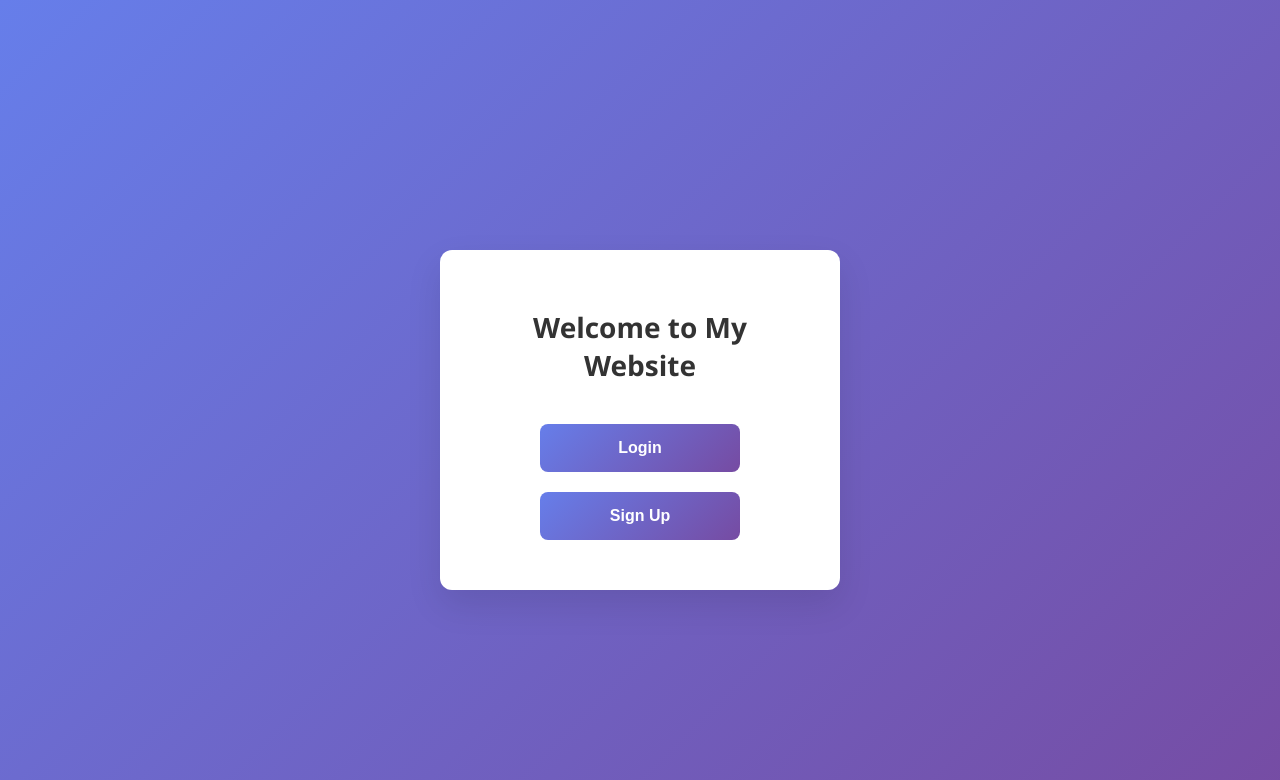
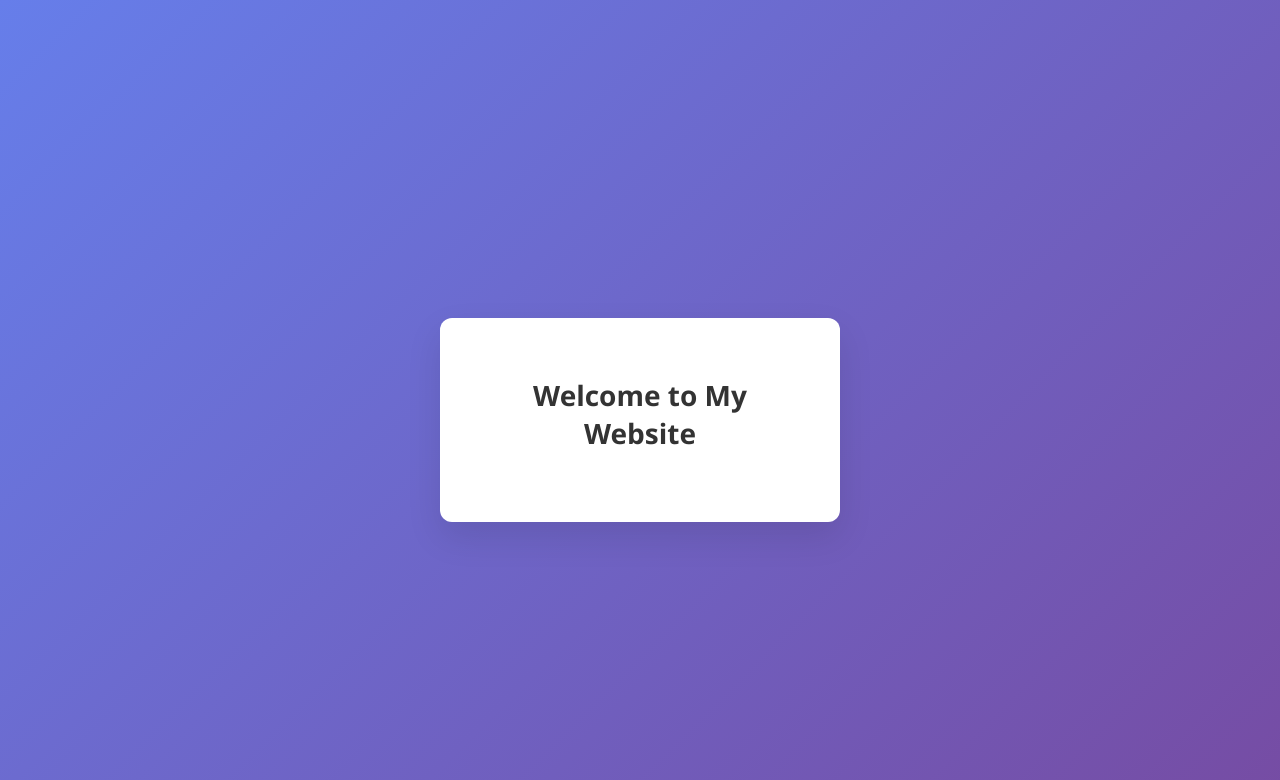
Before and after one commit to mehulpatill/flask, a Flask app: page / in a window 1280 px wide. Shown: the top 780 px of the page. Run offline with Flask 3, Linux system fonts and the light colour scheme; parts of the project's set-up code (start-up, migrations or seed data) failed here and were passed over.

Commit message:
Remove login and signup buttons from index.html
Removed login and signup buttons from the homepage.

```diff
--- a/templates/index.html
+++ b/templates/index.html
@@ -62,8 +62,6 @@
 <body>
     <div class="container">
         <h1>Welcome to My Website</h1>
-        <button class="btn login-btn" onclick="location.href='/login'">Login</button>
-        <button class="btn signup-btn" onclick="location.href='/signup'">Sign Up</button>
     </div>
 </body>
 </html>
```
